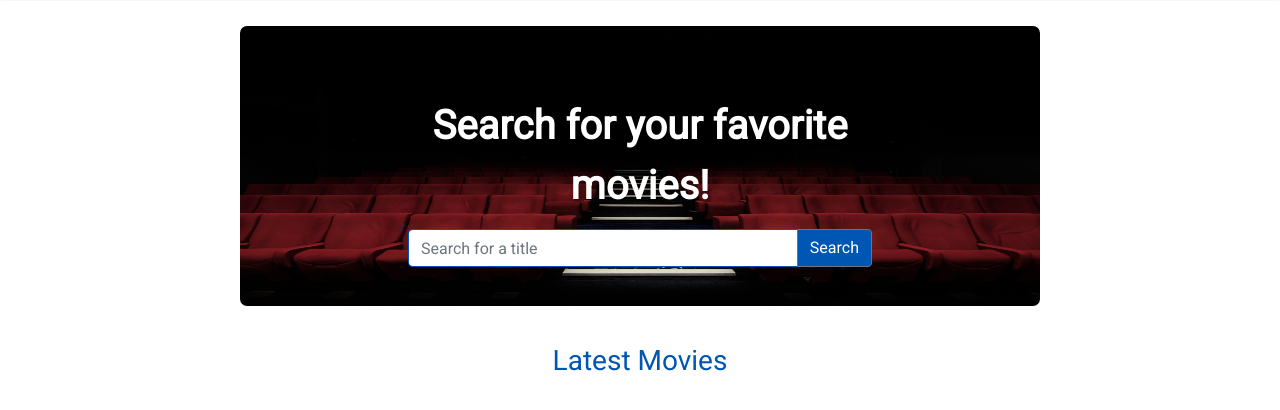
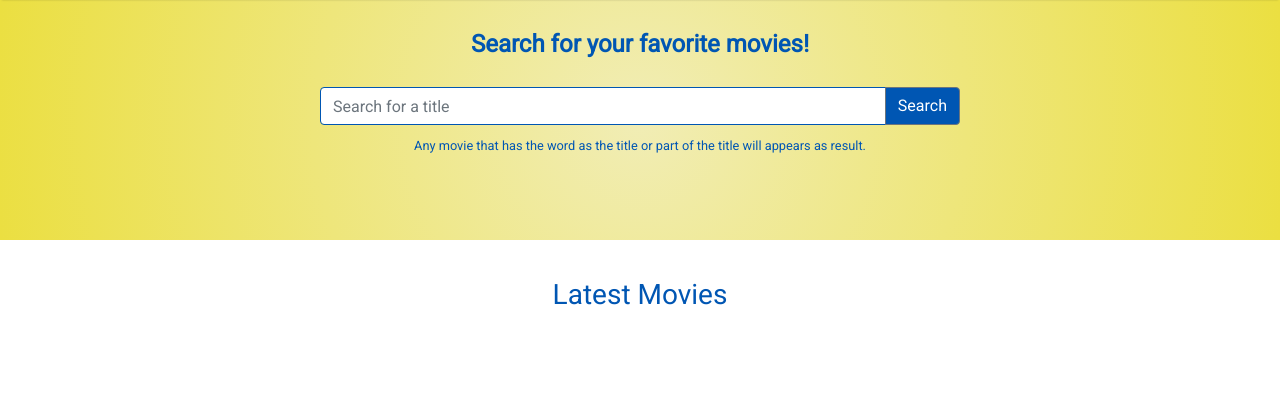
Before and after one commit to Meneguini/movieNight, a Django app: template movies/templates/movies/index.html in a window 1280 px wide. Shown: the part 62-472 px from the top of the page. Run offline with Django 3.2, Linux system fonts and the light colour scheme; the template is opened without the code that fills it, so the values that code supplies are empty.

Commit message:
search container

```diff
--- a/movies/static/movies/styles.css
+++ b/movies/static/movies/styles.css
@@ -112,34 +114,31 @@ body {
 
 /* index-page */
 
-.search-img-container {
-    margin-top: 2%;
-    position: relative;
+.search-container {
+    width: 100%;
+    height: 25vh;
+    padding-top: 2%;
     text-align: center;
-}
-
-.pop-img {
-    width: 100vh;
-    height: 35vh;
-    border-radius: 7px;
+    background-color: #f1edb5;
+    background: radial-gradient(circle, rgba(241,237,181,1) 0%, rgba(235,223,65,1) 100%);
 }
 
 .search-title {
-    position: absolute;
     font-weight: bolder;
-    font-size: 2.5rem;
-    top: 25%;
-    left: 30%;
+    font-size: 2rem;
+    margin-left: auto!important;
+    margin-right: auto!important;
     width: 40%;
-    color: white;
+    color: #0056b3;
 }
 
 .search-input {
-    position: absolute;
-    top: 55%;
-    left: 30%;
     width: 40%;
     margin-top: 2%;
+}
+
+.form-comment {
+    color:  #0056b3;
 }
 
 .title-index {
@@ -308,15 +307,56 @@ body {
 /* Responsive */
 
 @media screen and (max-width: 1680px) {
+    /* .search-container {
+        padding-top: 1%;
+    } */
 
+    /* .search-title {
+        font-size: 1.3rem;
+        width: 60%;
+    } */
+
+    /* .search-input {
+        width: 80%;
+        margin-top: 2%;
+    } */
+
+    /* .form-comment {
+        color:  red;
+    } */
 }
 
 @media screen and (max-width: 1280px) {
+    /* Index */
+    .search-container {
+        height: 30vh;
+        padding-top: 2%;
+    }
 
+    .search-title {
+        font-size: 1.5rem;
+        width: 60%;
+    }
+
+    .search-input {
+        width: 50%;
+    }
 }
 
 @media screen and (max-width: 980px) {
+    /* Index */
+    .search-container {
+        height: 25vh;
+    }
 
+    .search-title {
+        font-size: 1.3rem;
+        width: 60%;
+    }
+
+    .search-input {
+        width: 60%;
+    }
 }
 
 @media screen and (max-width: 736px) {
--- a/movies/templates/movies/index.html
+++ b/movies/templates/movies/index.html
@@ -9,15 +9,16 @@
     </div>
   {% endif %}
   <div class="index-page">
-    <div class="search-img-container">
-      <img  class="pop-img" src="{% static 'movies/img/cinema.jpg' %}" alt="popcorn">
+    <div class="search-container">
       <p class="search-title">Search for your favorite movies!</p>
-      <div class="input-group p-4 mx-auto mb-2 search-input">
+      <div class="input-group mx-auto mb-2 search-input">
         <input type="text" class="form-control input-index" placeholder="Search for a title" >
         <div class="input-group-append">
           <button class="btn btn-outline-secondary index-btn" type="button">Search</button>
         </div>
+
       </div>
+      <small class="form-comment">Any movie that has the word as the title or part of the title will appears as result.</small>
     </div>
     <div>
       <h3 class="title-index">Latest Movies</h3>
```
Also changed, not shown: other parts of movies/static/movies/styles.css (+51 -3 lines), movies/static/movies/img/isabella-pop.jpg (added), movies/static/movies/img/pop.jpg (added), 1 other file.
